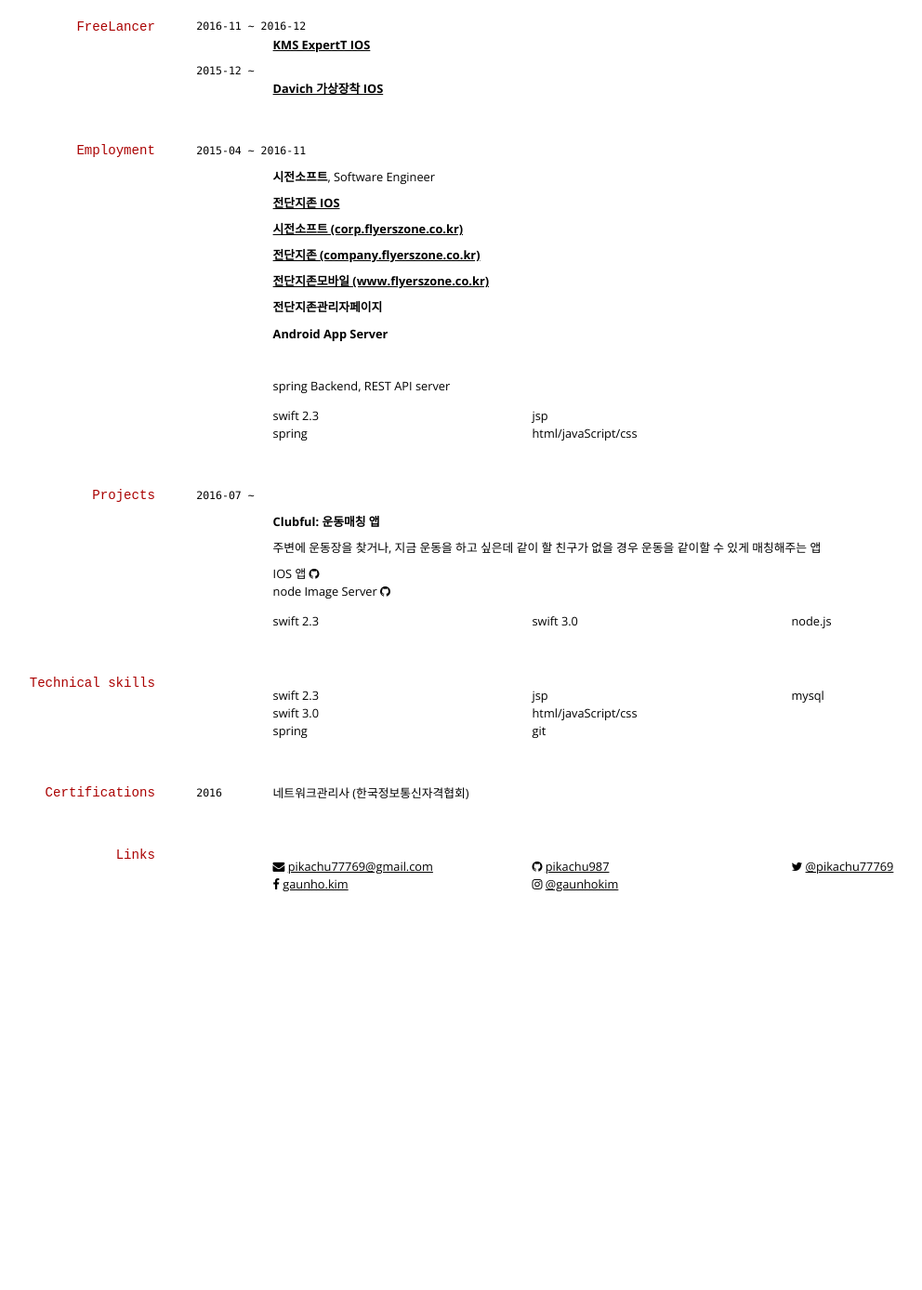
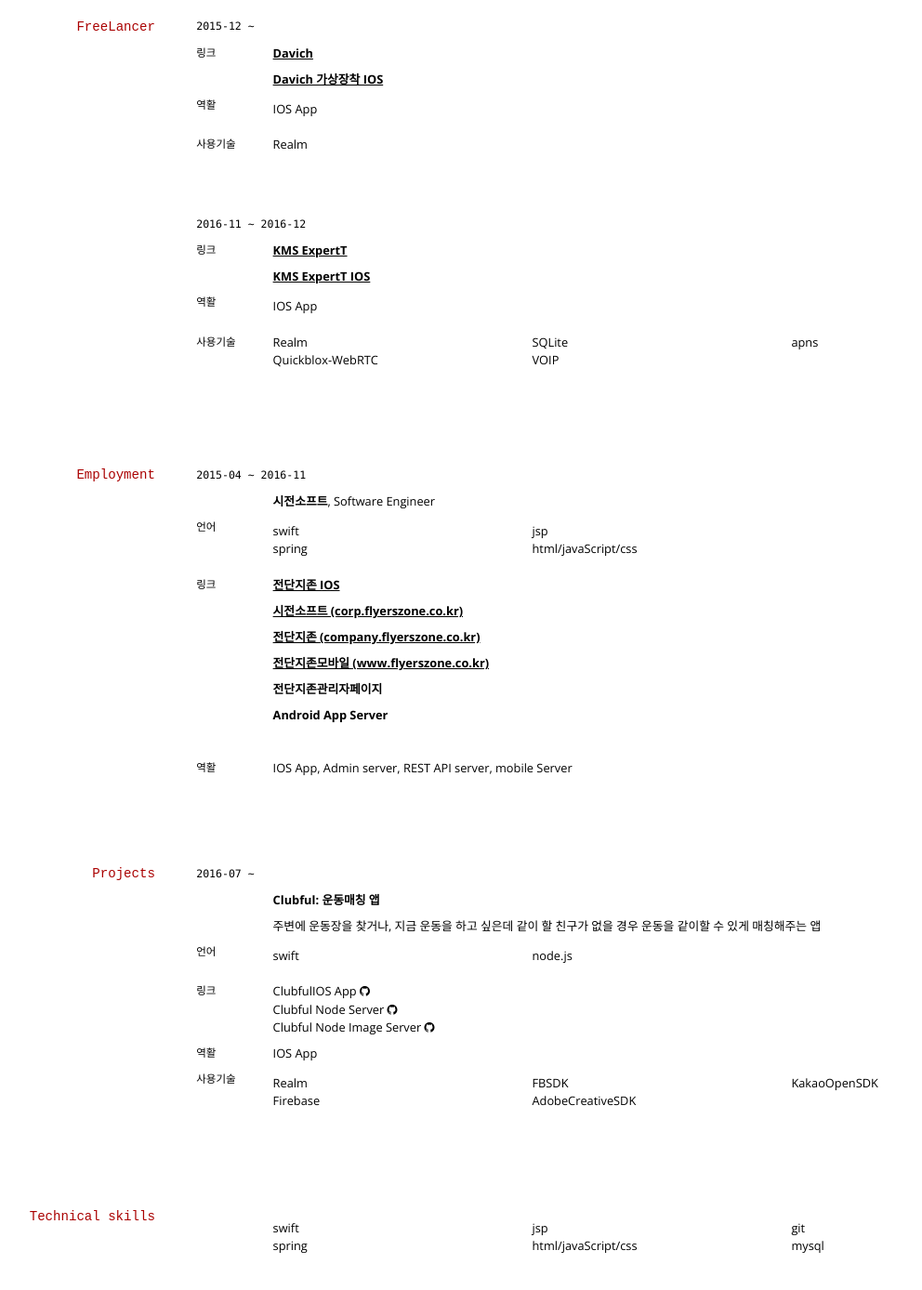
Before and after one commit to pikachu987/cv, a Jekyll site: the page built from index.md, in a window 1280 px wide and 1400 px high, scrolled down 455 px. Shown: the top 1388 px of the window at 93% size, without its empty margins (36-1028 px from the left). Built offline with Jekyll 4.4.1, drawn with Linux system fonts in a browser that asks for light colours; nearby versions of some CDN libraries; before the commit the page ends 1532 px from its top, so only the background shows below that.

Commit message:
Update cv

```diff
--- a/index.md
+++ b/index.md
@@ -25,13 +25,65 @@
 
 ## FreeLancer
 
-`2016-11 ~ 2016-12`
-<br/>
-__[KMS ExpertT IOS]()__
+
+
+
+
 
 `2015-12 ~ `
 <br/>
+
+`링크`
+
+__[Davich](http://www.expertt.cn/)__
+
 __[Davich 가상장착 IOS]()__
+
+`역활`
+
+* IOS App
+
+`사용기술`
+
+* Realm
+
+
+<br><br>
+
+
+
+
+`2016-11 ~ 2016-12`
+<br/>
+
+`링크`
+
+__[KMS ExpertT](http://www.expertt.cn/)__
+
+__[KMS ExpertT IOS](https://itunes.apple.com/kr/app/id1180869787)__
+
+`역활`
+
+* IOS App
+
+`사용기술`
+
+* Realm
+* Quickblox-WebRTC
+* SQLite
+* VOIP
+* apns
+
+
+
+
+
+
+
+
+
+<br><br>
+
 
 ## Employment
 
@@ -39,6 +91,15 @@
 <br/>
 
 __시전소프트__, Software Engineer
+
+`언어`
+
+* swift
+* spring
+* jsp
+* html/javaScript/css
+
+`링크`
 
 __[전단지존 IOS](https://itunes.apple.com/kr/app/id1121488884)__
 
@@ -54,14 +115,18 @@
 
 <br/>
 
-spring Backend, REST API server
+`역활`
 
-* swift 2.3
-* spring
-* jsp
-* html/javaScript/css
+IOS App, Admin server, REST API server, mobile Server
 
 
+
+
+
+
+
+
+<br><br>
 
 ## Projects
 
@@ -72,20 +137,45 @@
 
 주변에 운동장을 찾거나, 지금 운동을 하고 싶은데 같이 할 친구가 없을 경우 운동을 같이할 수 있게 매칭해주는 앱
 
-IOS 앱 [[github]](https://github.com/decube/ClubfulIOS)
+`언어`
+
+* swift
+* node.js
+
+`링크`
+
+ClubfulIOS App [[github]](https://github.com/decube/ClubfulIOS)
 <br>
-node Image Server [[github]](https://github.com/decube/DecubeImageServer)
+Clubful Node Server [[github]](https://github.com/decube/ClubfulApiServer)
+<br>
+Clubful Node Image Server [[github]](https://github.com/decube/DecubeImageServer)
 <br>
 
-* swift 2.3
-* swift 3.0
-* node.js
+`역활`
+
+IOS App
+
+`사용기술`
+
+* Realm
+* Firebase
+* FBSDK
+* AdobeCreativeSDK
+* KakaoOpenSDK
+
+
+
+
+
+
+
+<br><br>
+
 
 
 ## Technical skills
 
-* swift 2.3
-* swift 3.0
+* swift
 * spring
 * jsp
 * html/javaScript/css
@@ -94,15 +184,31 @@
 
 
 
+
+
+
+
+<br><br>
+
+
 ## Certifications
 
 `2016` 네트워크관리사 (한국정보통신자격협회)
 
+
+
+
+
+
+
+
+
+<br><br>
 
 ## Links
 
 * <i class="fa fa-envelope"></i> <a href="mailto:pikachu77769@gmail.com">pikachu77769@gmail.com</a><br />
 *  <i class="fa fa-facebook"></i> <a href="http://facebook.com/gaunho.kim">gaunho.kim</a><br />
 * <i class="fa fa-github"></i> <a href="http://github.com/pikachu987">pikachu987</a><br />
-*  <i class="fa fa-instagram"></i> <a href="https://www.instagram.com/gaunhokim/">@gaunhokim</a><br />
+*  <i class="fa fa-instagram"></i> <a href="https://www.instagram.com/guanho9/">@guanho9</a><br />
 *  <i class="fa fa-twitter"></i> <a href="http://twitter.com/pikachu77769">@pikachu77769</a><br />
```
Also changed, not shown: 1 other file.
